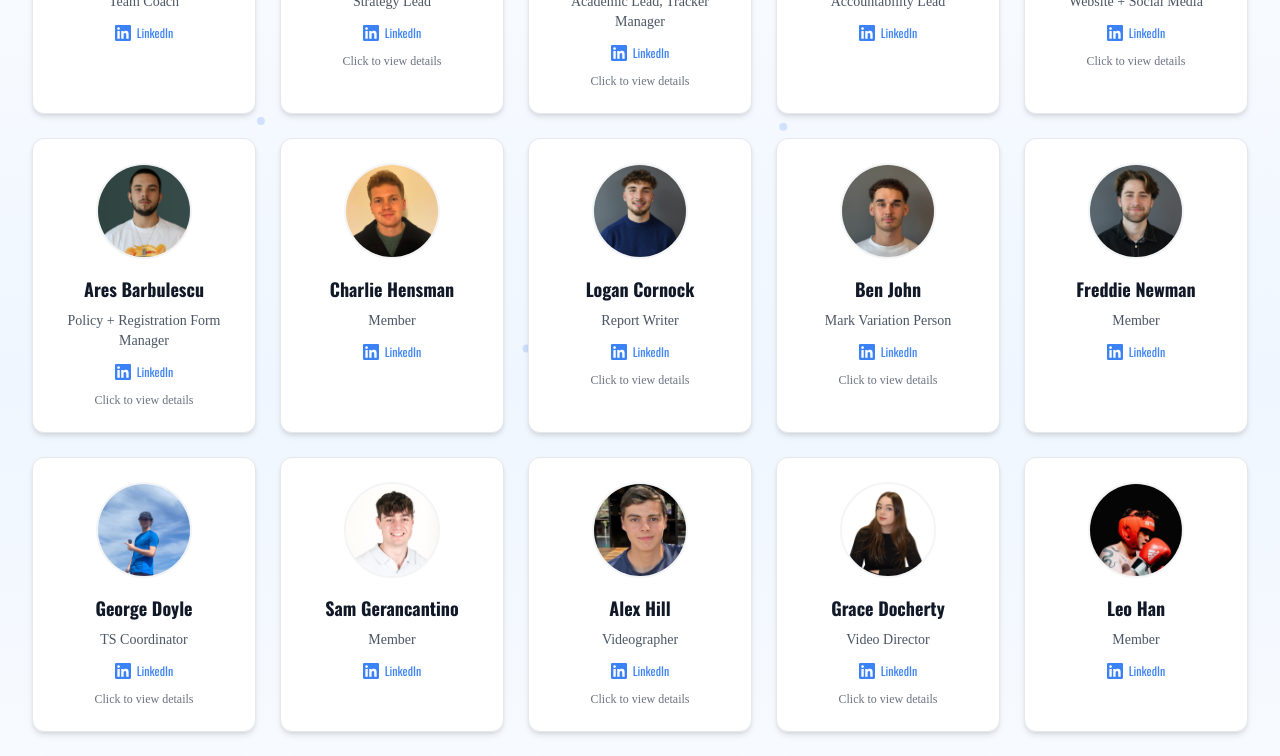
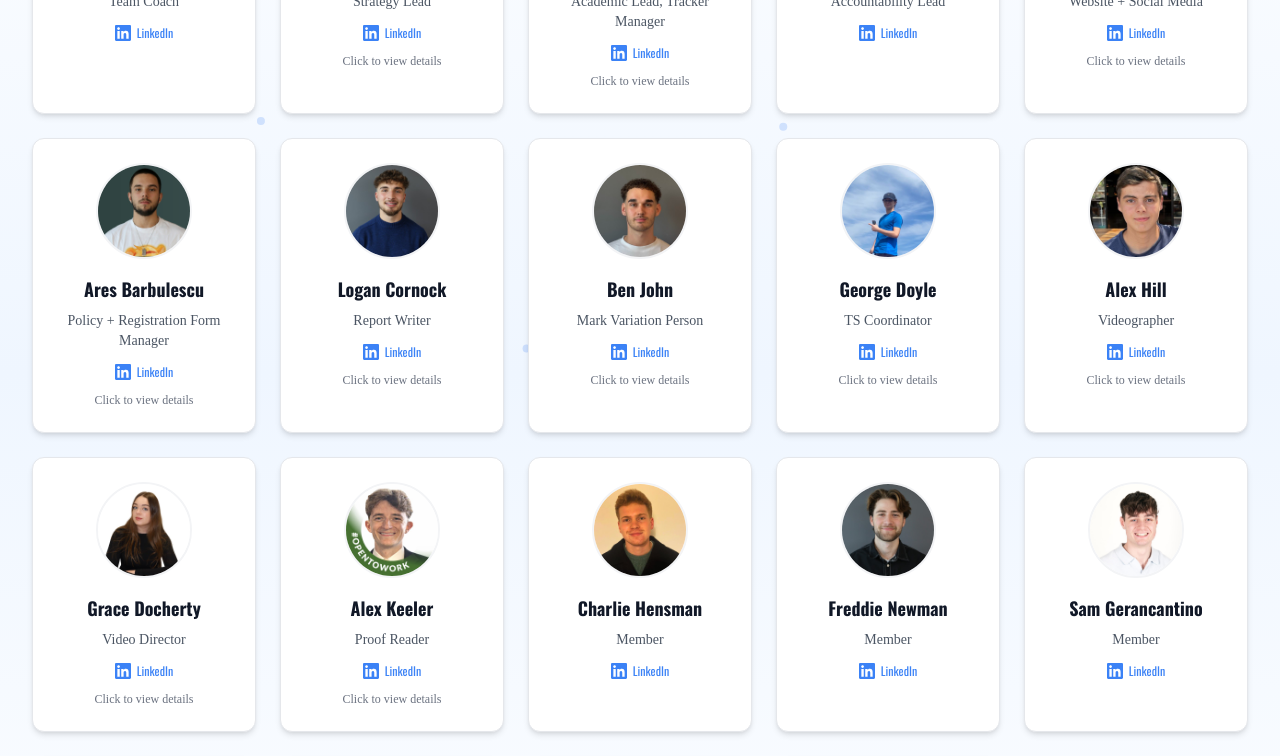
Before and after one commit to Mattpbaker/Apollo, a Next.js app: page / in a window 1280 px wide. Shown: the part 3000-3756 px from the top of the page. Built offline with nearby package versions, Linux system fonts and the light colour scheme; a web font is replaced by a local one.

Commit message:
Reorder member cards: members with roles appear first, then members with only 'Member' role

```diff
--- a/components/Members.tsx
+++ b/components/Members.tsx
@@ -153,6 +153,18 @@ export default function Members() {
     setSelectedMember(null)
   }
 
+  // Sort members: those with roles first, then those with only "Member" role
+  const sortedMembers = [...teamMembers].sort((a, b) => {
+    const aHasRoles = a.roles && a.roles.length > 0
+    const bHasRoles = b.roles && b.roles.length > 0
+    const aIsMemberOnly = a.role === 'Member' && !aHasRoles
+    const bIsMemberOnly = b.role === 'Member' && !bHasRoles
+
+    if (aHasRoles && bIsMemberOnly) return -1
+    if (aIsMemberOnly && bHasRoles) return 1
+    return 0
+  })
+
   return (
     <section id="members" className="py-20 px-8 bg-gradient-to-b from-white via-blue-50 to-white relative overflow-hidden">
       {/* Floating particles effect */}
@@ -195,7 +207,7 @@ export default function Members() {
           variants={containerVariants}
           className="grid grid-cols-2 md:grid-cols-3 lg:grid-cols-4 xl:grid-cols-5 gap-6"
         >
-          {teamMembers.map((member, index) => (
+          {sortedMembers.map((member, index) => (
             <motion.div
               key={index}
               variants={cardVariants}
```
